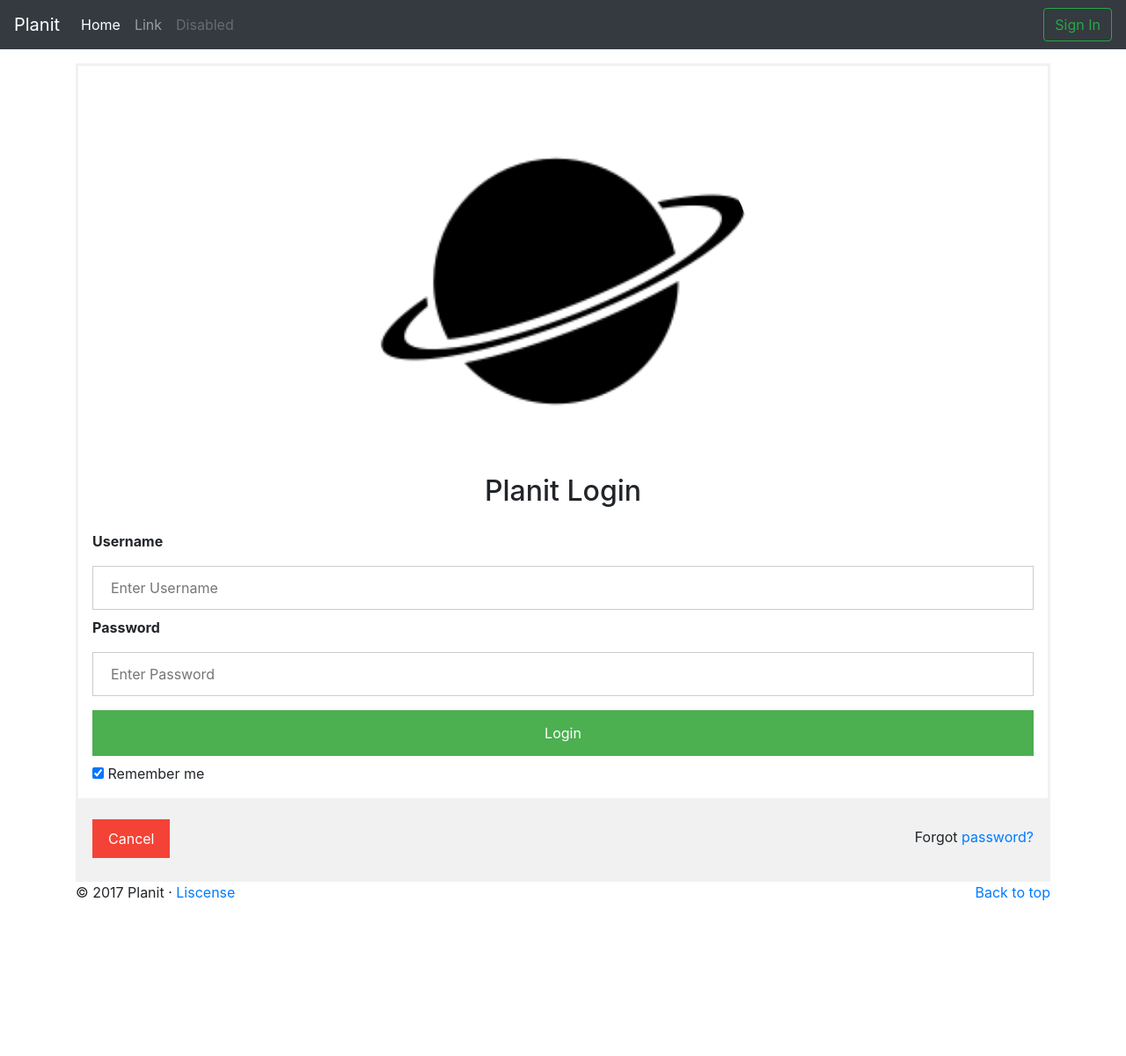
After one commit to nickpalmer789/ProductionNumber4, a PHP site: page /login.php in a window 1280 px wide. The commit adds this page. Shown: the whole page at 88% size. Run offline with PHP 8.4, Linux system fonts and the light colour scheme; some libraries are stand-ins or nearby versions.

Commit message:
Add static login page/css file/temp planit icon

```diff
--- /dev/null
+++ b/css/login.css
@@ -0,0 +1,75 @@
+ /* Bordered form */
+form {
+    border: 3px solid #f1f1f1;
+}
+
+/* Full-width inputs */
+input[type=text], input[type=password] {
+    width: 100%;
+    padding: 12px 20px;
+    margin: 8px 0;
+    display: inline-block;
+    border: 1px solid #ccc;
+    box-sizing: border-box;
+}
+
+/* Set a style for all buttons */
+.loginBtn {
+    background-color: #4CAF50;
+    color: white;
+    padding: 14px 20px;
+    margin: 8px 0;
+    border: none;
+    cursor: pointer;
+    width: 100%;
+}
+
+/* Add a hover effect for buttons */
+button:hover {
+    opacity: 0.8;
+}
+
+/* Extra style for the cancel button (red) */
+.cancelbtn {
+    color: white;
+    width: auto;
+    margin: 8px 0;
+    border: none;
+    cursor: pointer;
+    padding: 10px 18px;
+    background-color: #f44336;
+}
+
+/* Center the avatar image inside this container */
+.imgcontainer {
+    text-align: center;
+    margin: 24px 0 12px 0;
+}
+
+/* Avatar image */
+img.avatar {
+    width: 40%;
+    border-radius: 50%;
+}
+
+/* Add padding to containers */
+.container {
+    padding: 16px;
+}
+
+/* The "Forgot password" text */
+span.psw {
+    float: right;
+    padding-top: 16px;
+}
+
+/* Change styles for span and cancel button on extra small screens */
+@media screen and (max-width: 300px) {
+    span.psw {
+        display: block;
+        float: none;
+    }
+    .cancelbtn {
+        width: 100%;
+    }
+}
--- /dev/null
+++ b/login.php
@@ -0,0 +1,52 @@
+<!DOCTYPE html>
+<html lang="en">
+
+<head>
+    <?php
+      //Include the header content
+      include('templates/headercontent.php')
+    ?>
+</head>
+
+<body>
+    <?php
+      //Include the navbar content
+      include('templates/navbar.php');
+    ?>
+
+        <div class="container marketing">
+            <form action="/action_page.php">
+                <div class="imgcontainer">
+                    <img src="assets/icons/planiticon.png" alt="Planit" class="avatar">
+                    <h2>Planit Login</h2>
+                </div>
+
+                <div class="container">
+                    <label><b>Username</b></label>
+                    <input type="text" placeholder="Enter Username" name="uname" required>
+
+                    <label><b>Password</b></label>
+                    <input type="password" placeholder="Enter Password" name="psw" required>
+
+                    <button class="loginBtn" type="submit">Login</button>
+                    <input type="checkbox" checked="checked"> Remember me
+                </div>
+
+                <div class="container" style="background-color:#f1f1f1">
+                    <button type="button" class="cancelbtn">Cancel</button>
+                    <span class="psw">Forgot <a href="#">password?</a></span>
+                </div>
+            </form>
+          <?php
+            include('templates/footerCopy.php');
+          ?>
+
+        </div>
+
+
+    <?php
+      include('templates/footerScripts.php');
+    ?>
+</body>
+
+</html>
--- a/templates/headercontent.php
+++ b/templates/headercontent.php
@@ -11,3 +11,4 @@
 
 <!-- Custom styles for this template -->
 <link href="css/main.css" rel="stylesheet">
+<link href="css/login.css" rel="stylesheet">
--- a/templates/navbar.php
+++ b/templates/navbar.php
@@ -6,7 +6,7 @@
     <div class="collapse navbar-collapse" id="navbarCollapse">
         <ul class="navbar-nav mr-auto">
             <li class="nav-item active">
-        <a class="nav-link" href="#">Home <span class="sr-only">(current)</span></a>
+                <a class="nav-link" href="index.php">Home <span class="sr-only">(current)</span></a>
             </li>
             <li class="nav-item">
                 <a class="nav-link" href="#">Link</a>
@@ -15,6 +15,6 @@
                 <a class="nav-link disabled" href="#">Disabled</a>
             </li>
         </ul>
-    <button class="btn btn-outline-success my-2 my-sm-0" type="submit">Sign In</button>
+        <a class="btn btn-outline-success my-2 my-sm-0" href="../login.php" type="submit">Sign In</a>
     </div>
 </nav>
```
Also changed, not shown: index.php (+8 -9 lines), assets/icons/planiticon.png (added). Lines whose indentation alone changed are shown as unchanged.
